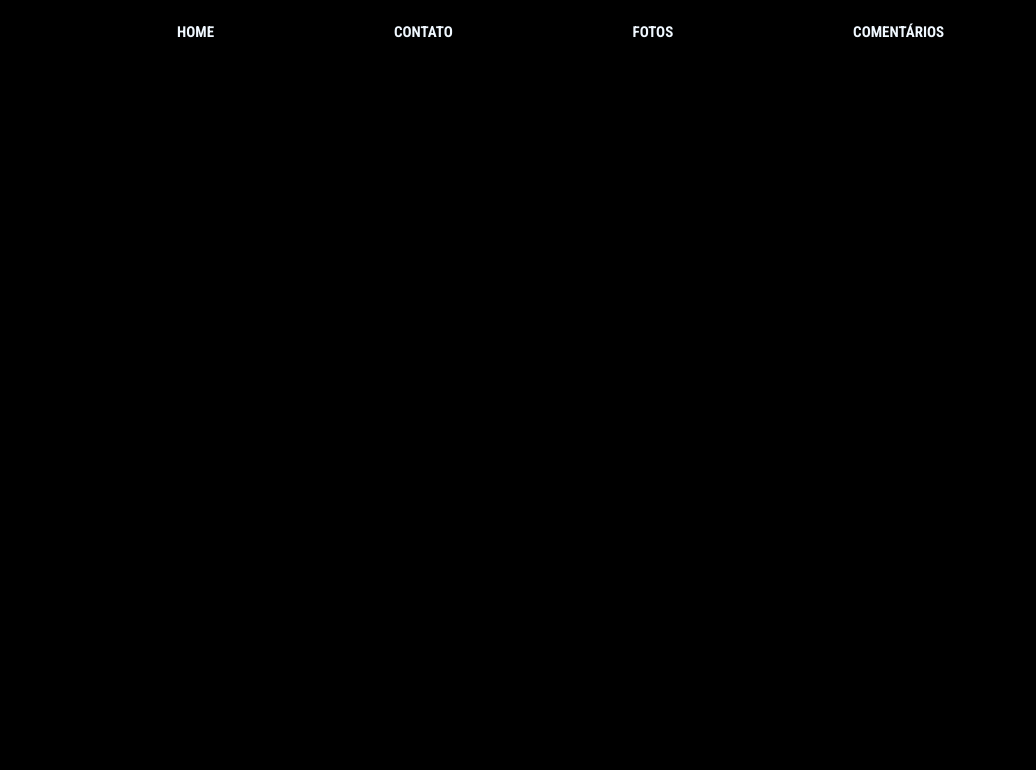
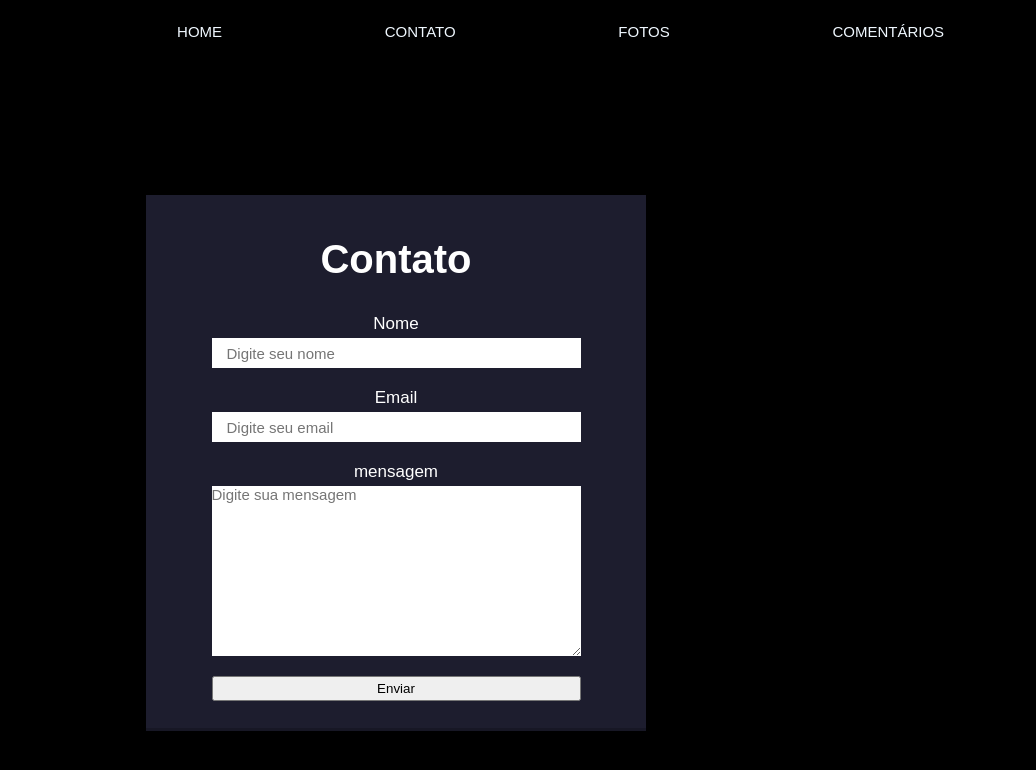
Before and after one commit to ethomass/quantumania, a plain HTML site: page contatos.html in a window 1280 px wide. Shown: the full height of the page, 244-1280 px from the left. Drawn offline with Linux system fonts and the light colour scheme.

Commit message:
modificações no contato.css

```diff
--- a/contatos.html
+++ b/contatos.html
@@ -21,10 +21,18 @@
         </nav>
     </header>
 
-    <main>
-        <div>
-
-        </div>
-    </main>
+    <div id="caixa">
+        <section>
+            <h2>Contato</h2>
+            <form action="" method="post"></form>
+            <label>Nome</label>
+            <input type="text" name="name" placeholder="Digite seu nome" autocomplete="off">
+            <label>Email</label>
+            <input type="email" name="email" placeholder="Digite seu email" autocomplete="off">
+            <label>mensagem</label>
+            <textarea name="message" cols="30" rows="10" placeholder="Digite sua mensagem"></textarea>
+            <button type="submit">Enviar</button>
+        </section>
+    </div>
 </body>
 </html>
--- a/style/contato.css
+++ b/style/contato.css
@@ -6,6 +6,8 @@
 * {
     margin: 0px;
     padding: 0px;
+    box-sizing: border-box;
+    font-family: sans-serif;
 }
 
 
@@ -73,3 +75,70 @@ a {
     list-style: none;
     text-decoration: none;
 }
+
+#caixa {
+    display: flex;
+    align-items: center;
+    justify-content: center;
+    min-height: 100vh;
+}
+
+section {
+    display: flex;
+    align-items: center;
+    justify-content: center;
+    flex-direction: column;
+    padding: 10px 45px;
+    background: #1d1d2e;
+    width: 500px;
+    box-shadow: rgba(0, 0, 0, 0.4) 0px 2px 4px, rgba(0, 0, 0, 0.3) 0px 7px 13px -3px, rgba(0, 0, 0, 0.2) 0px -3px 0px
+    inset;
+}
+
+section h2 {
+    color: white;
+    font-size: 2.5em;
+    margin: 2rem;
+}
+
+section form {
+    display: flex;
+    flex-direction: column;
+    width: 100%;
+}
+
+label {
+    color: white;
+    font-size: 17px;
+    margin-bottom: 4px;
+}
+
+input {
+    width: 90%;
+    height: 20px;
+    padding: 15px;
+    outline: none;
+    border: 0;
+    margin-bottom: 20px;
+    font-size: 15px;
+    transition: all 0.5s;
+}
+
+input:focus {
+    border-radius: 16px;
+}
+
+textarea {
+    width: 90%;
+    outline: none;
+    border: 0;
+    margin-bottom: 20px;
+    font-size: 15px;
+}
+
+button {
+    padding: 3px;
+    cursor: pointer;
+    width: 90%;
+    margin-bottom: 20px;
+}
```
Also changed, not shown: style/style.css (+8 -2 lines).
